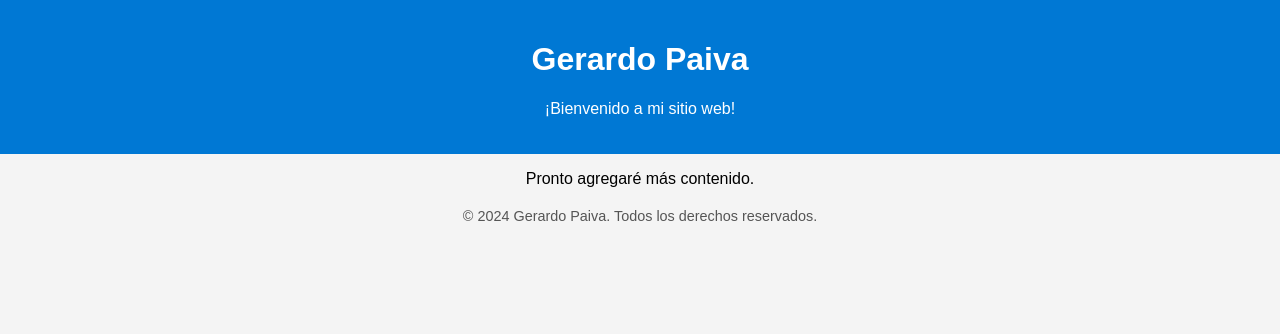
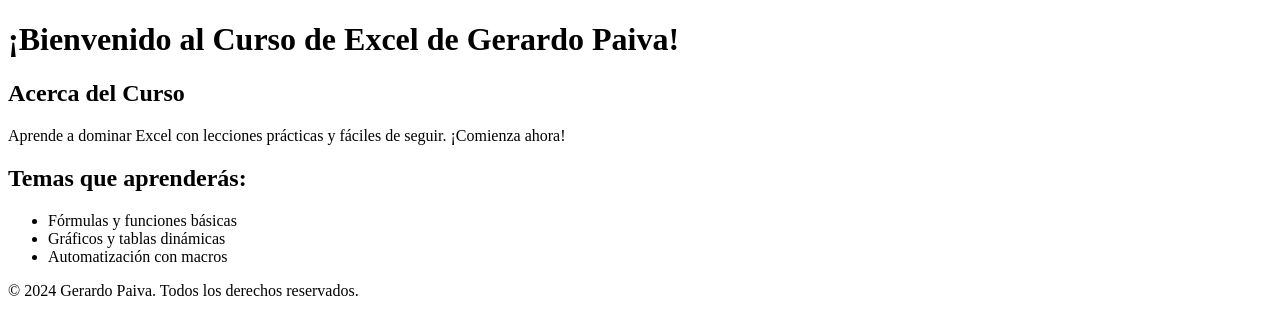
Before and after one commit to gerarpaiva/gerardopaiva, a plain HTML site: page index.html in a window 1280 px wide. Drawn offline with Linux system fonts and the light colour scheme.

Commit message:
Add files via upload

```diff
--- a/index.html
+++ b/index.html
@@ -1,39 +1,39 @@
 <!DOCTYPE html>
-<html lang="en">
+<html lang="es">
 <head>
     <meta charset="UTF-8">
     <meta name="viewport" content="width=device-width, initial-scale=1.0">
-  <title>Bienvenido a Gerardopaiva.com</title>
-  <style>
-    body {
-      font-family: Arial, sans-serif;
-      text-align: center;
-      background-color: #f4f4f4;
-      margin: 0;
-      padding: 0;
-    }
-    header {
-      background-color: #0078D4;
-      color: white;
-      padding: 20px;
-    }
-    footer {
-      margin-top: 20px;
-      font-size: 0.9em;
-      color: #555;
-    }
-  </style>
+    <title>Gerardo Paiva - Curso de Excel</title>
+    <!-- Google tag (gtag.js) -->
+    <script async src="https://www.googletagmanager.com/gtag/js?id=G-4N27B1LZ41"></script>
+    <script>
+      window.dataLayer = window.dataLayer || [];
+      function gtag(){dataLayer.push(arguments);}
+      gtag('js', new Date());
+
+      gtag('config', 'G-4N27B1LZ41');
+    </script>
 </head>
 <body>
     <header>
-    <h1>Gerardo Paiva</h1>
-    <p>¡Bienvenido a mi sitio web!</p>
+        <h1>¡Bienvenido al Curso de Excel de Gerardo Paiva!</h1>
     </header>
     <main>
-    <p>Pronto agregaré más contenido.</p>
+        <section>
+            <h2>Acerca del Curso</h2>
+            <p>Aprende a dominar Excel con lecciones prácticas y fáciles de seguir. ¡Comienza ahora!</p>
+        </section>
+        <section>
+            <h2>Temas que aprenderás:</h2>
+            <ul>
+                <li>Fórmulas y funciones básicas</li>
+                <li>Gráficos y tablas dinámicas</li>
+                <li>Automatización con macros</li>
+            </ul>
+        </section>
     </main>
     <footer>
-    <p>&copy; 2024 Gerardo Paiva. Todos los derechos reservados.</p>
+        <p>© 2024 Gerardo Paiva. Todos los derechos reservados.</p>
     </footer>
 </body>
 </html>
```
Lines whose indentation alone changed are shown as unchanged.
